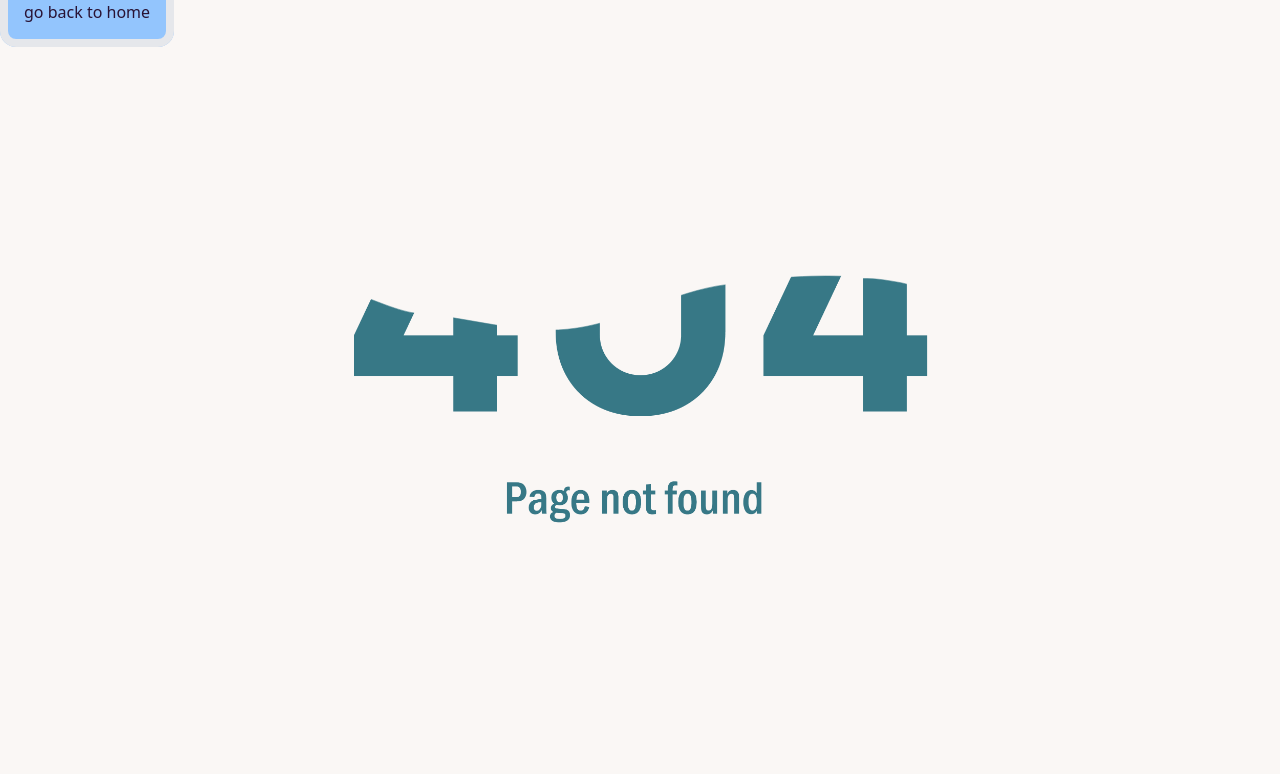
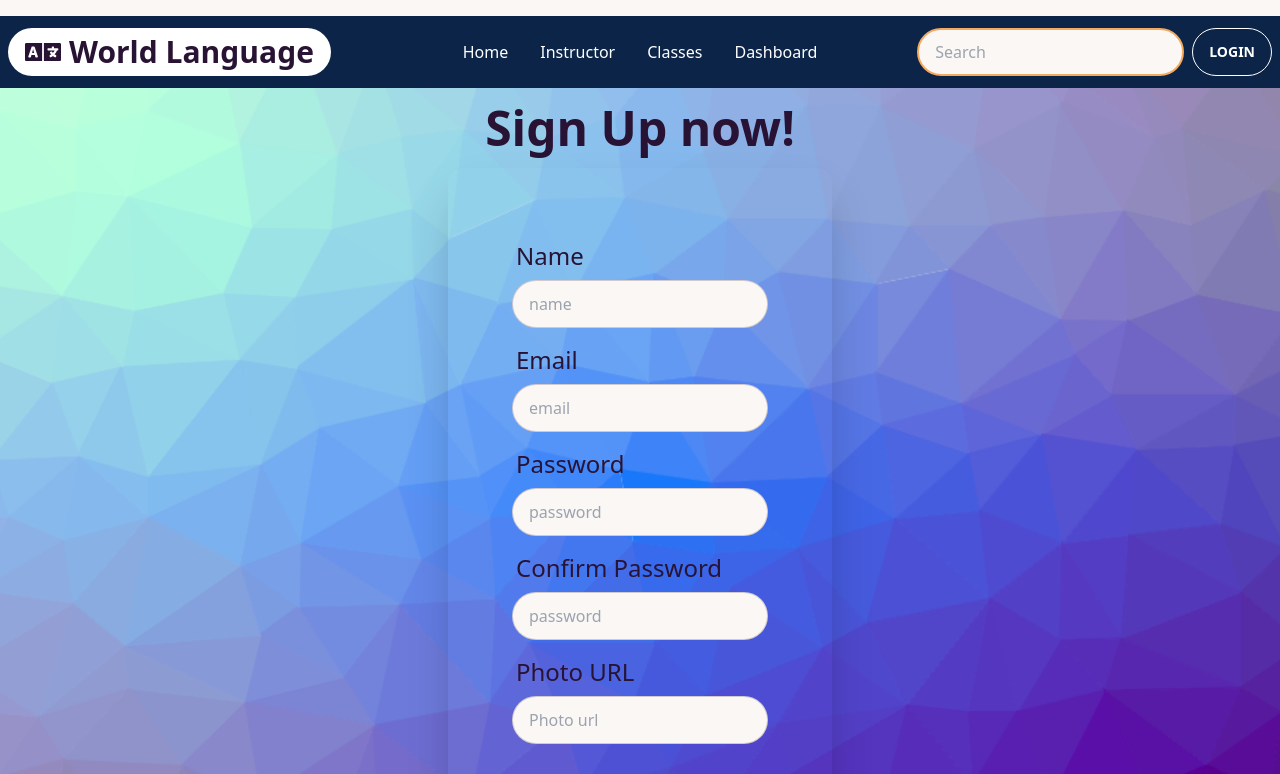
Before and after one commit to MRHemel/summer-camp-client, a React (Vite) app: page /signup in a window 1280 px wide. Before the commit this address had no page. Shown: the top 774 px of the page. Built offline with nearby package versions, Linux system fonts and the light colour scheme.

Commit message:
sign up done

```diff
--- a/package.json
+++ b/package.json
@@ -18,6 +18,7 @@
     "react": "^18.2.0",
     "react-awesome-reveal": "^4.2.5",
     "react-dom": "^18.2.0",
+    "react-hook-form": "^7.45.2",
     "react-icons": "^4.10.1",
     "react-parallax": "^3.5.1",
     "react-responsive-carousel": "^3.2.23",
--- a/src/Pages/Login.jsx
+++ b/src/Pages/Login.jsx
@@ -30,7 +30,7 @@ const Login = () => {
                             <button className="btn btn-primary">Login</button>
                         </div>
                     </div>
-                    <p className='text-lg'>Don't have an account? <Link className='text-rose-200 font-extrabold underline hover:text-orange-300'>Sign Up</Link> </p>
+                    <p className='text-lg'>Don't have an account? <Link to={'/signup'} className='text-rose-200 font-extrabold underline hover:text-orange-300'>Sign Up</Link> </p>
                 </div>
             </div>
         </div>
--- a/src/Pages/SignUp.jsx
+++ b/src/Pages/SignUp.jsx
@@ -1,9 +1,53 @@
-
+import { Link } from 'react-router-dom';
+import bg from '../assets/login/background.png'
 
 const SignUp = () => {
     return (
-        <div>
-            <h2>signup</h2>
+        <div className="hero min-h-screen bg-base-200" style={{ backgroundImage: `url(${bg})` }}>
+            <div className="hero-content flex-col ">
+                <div className="text-center lg:text-left">
+                    <h1 className="text-5xl font-bold">Sign Up now!</h1>
+
+                </div>
+                <div className="card p-8 flex-shrink-0 w-full max-w-sm shadow-2xl ">
+                    <div className="card-body">
+                        <div className="form-control">
+                            <label className="label">
+                                <span className="label-text text-2xl">Name</span>
+                            </label>
+                            <input type="text" placeholder="name" className="input input-bordered" />
+                        </div>
+                        <div className="form-control">
+                            <label className="label">
+                                <span className="label-text text-2xl">Email</span>
+                            </label>
+                            <input type="text" placeholder="email" className="input input-bordered" />
+                        </div>
+                        <div className="form-control">
+                            <label className="label">
+                                <span className="label-text text-2xl">Password</span>
+                            </label>
+                            <input type="text" placeholder="password" className="input input-bordered" />
+                        </div>
+                        <div className="form-control">
+                            <label className="label">
+                                <span className="label-text text-2xl">Confirm Password</span>
+                            </label>
+                            <input type="text" placeholder="password" className="input input-bordered" />
+                        </div>
+                        <div className="form-control">
+                            <label className="label">
+                                <span className="label-text text-2xl">Photo URL</span>
+                            </label>
+                            <input type="text" placeholder="Photo url" className="input input-bordered" />
+                        </div>
+                        <div className="form-control mt-6">
+                            <button className="btn btn-primary">Sign up</button>
+                        </div>
+                    </div>
+                    {/* <p className='text-lg'>Don't have an account? <Link to={'/signup'} className='text-rose-200 font-extrabold underline hover:text-orange-300'>Sign Up</Link> </p> */}
+                </div>
+            </div>
         </div>
     );
 };
--- a/src/main.jsx
+++ b/src/main.jsx
@@ -11,6 +11,7 @@ import Main from './Layout/Main';
 import ErrorPage from './Pages/ErrorPage';
 import Home from './Pages/Home';
 import Login from './Pages/Login';
+import SignUp from './Pages/SignUp';
 
 const router = createBrowserRouter([
   {
@@ -25,6 +26,10 @@ const router = createBrowserRouter([
       {
         path: '/login',
         element: <Login></Login>
+      },
+      {
+        path: '/signup',
+        element: <SignUp></SignUp>
       }
     ],
   },
```
Also changed, not shown: 1 other file (tests, documents, lock files or other folders).
